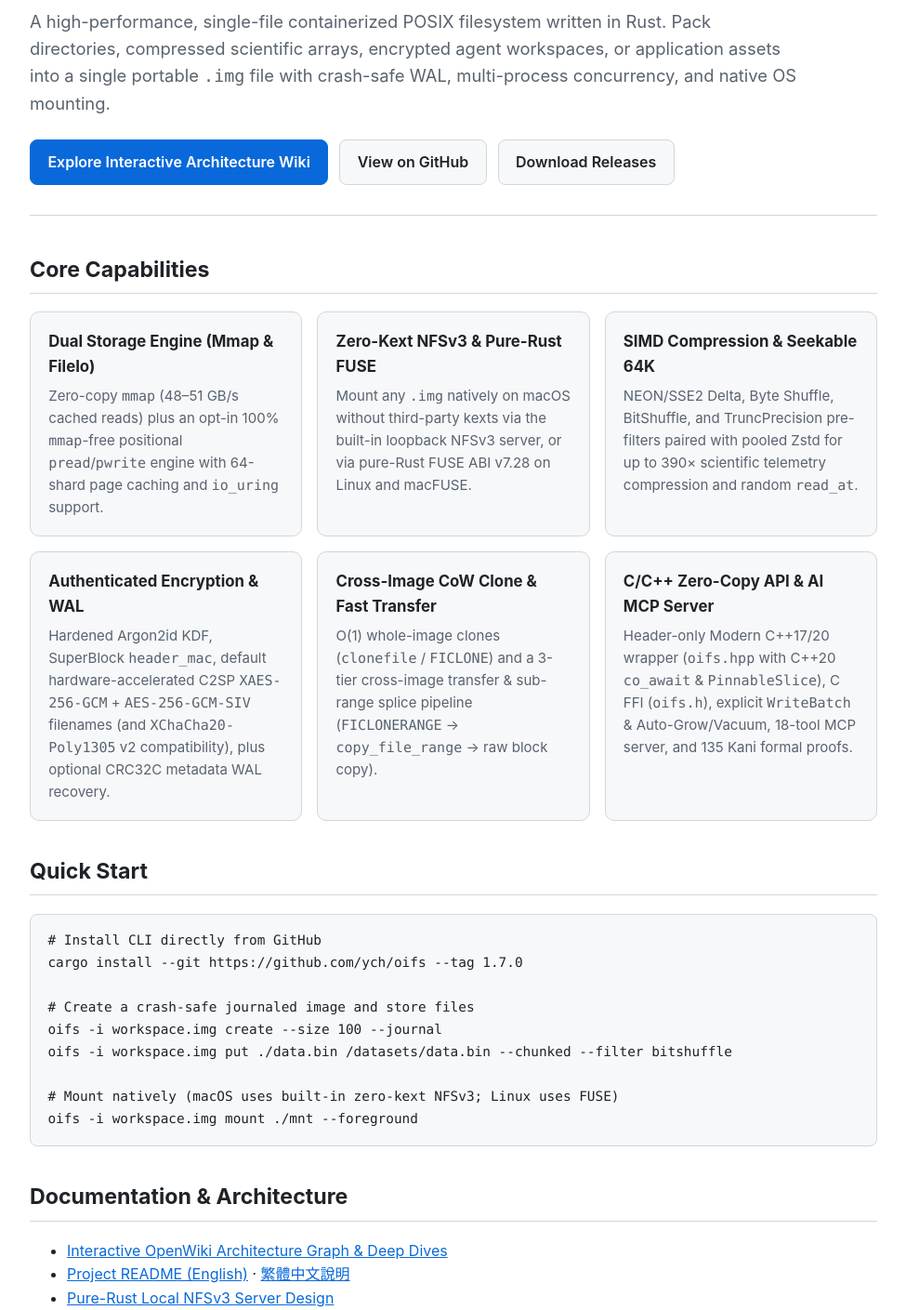
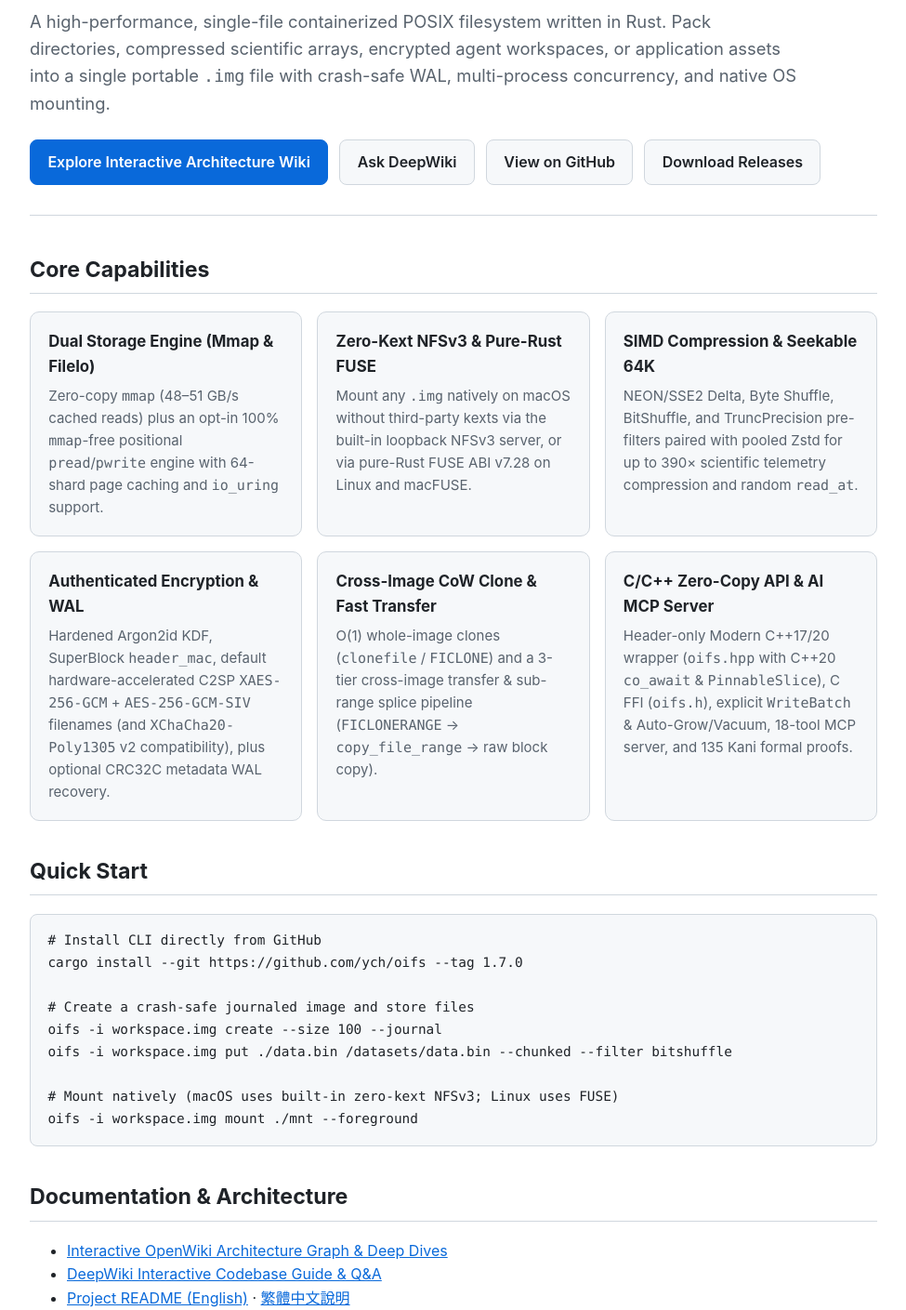
Before and after one commit to ych/oifs, a plain HTML site: page docs/index.html in a window 1280 px wide. Shown: the part 168-1577 px from the top of the page at 93% size, without its empty margins (152-1127 px from the left). Drawn offline with Linux system fonts and the light colour scheme.

Commit message:
docs: add DeepWiki badge and documentation links

```diff
--- a/docs/index.html
+++ b/docs/index.html
@@ -193,6 +193,7 @@
       </p>
       <div class="cta-row">
         <a class="btn primary" href="openwiki-visualizer/">Explore Interactive Architecture Wiki</a>
+        <a class="btn" href="https://deepwiki.com/ych/oifs">Ask DeepWiki</a>
         <a class="btn" href="https://github.com/ych/oifs">View on GitHub</a>
         <a class="btn" href="https://github.com/ych/oifs/releases">Download Releases</a>
       </div>
@@ -245,6 +246,7 @@ oifs -i workspace.img mount ./mnt --foreground</code></pre>
       <h2>Documentation &amp; Architecture</h2>
       <ul>
         <li><a href="openwiki-visualizer/">Interactive OpenWiki Architecture Graph &amp; Deep Dives</a></li>
+        <li><a href="https://deepwiki.com/ych/oifs">DeepWiki Interactive Codebase Guide &amp; Q&amp;A</a></li>
         <li><a href="https://github.com/ych/oifs/blob/master/README.md">Project README (English)</a> &middot; <a href="https://github.com/ych/oifs/blob/master/README_zh.md">繁體中文說明</a></li>
         <li><a href="https://github.com/ych/oifs/blob/master/docs/nfs_mount_design.md">Pure-Rust Local NFSv3 Server Design</a></li>
         <li><a href="https://github.com/ych/oifs/blob/master/docs/cross_image_reflink_design.md">Cross-Image Fast Transfer &amp; CoW Reflink Design</a></li>
```
Also changed, not shown: docs/llms.txt, llms.txt, 2 other files.
